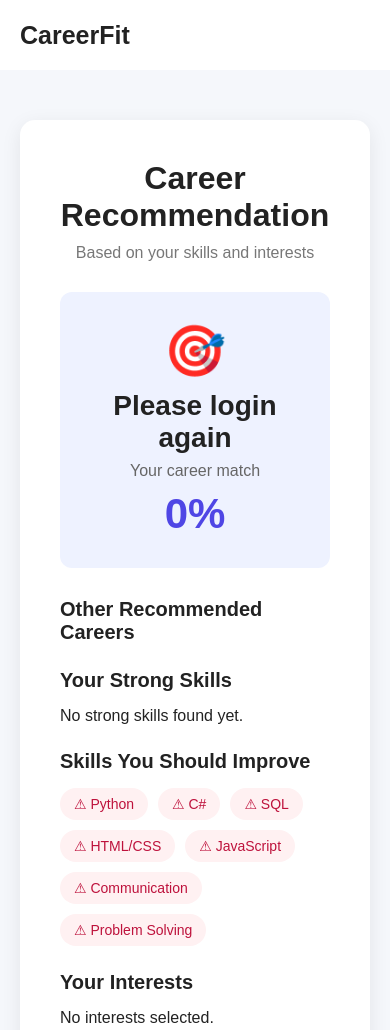
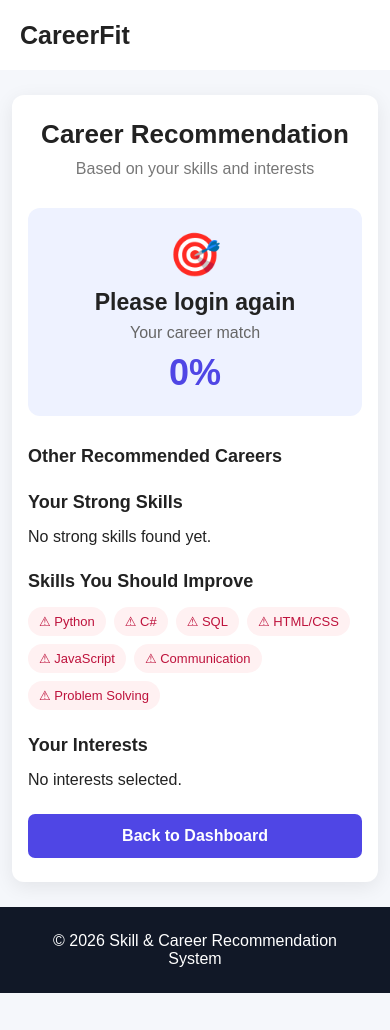
Before and after one commit to DevanshiJaiswal01/CareerFit, a plain HTML site: page recommendation.html in a window 390 px wide. Shown: the top 1030 px of the page. After the commit the page ends 993 px from the top, so only its background shows below. Drawn offline with Linux system fonts and the light colour scheme.

Commit message:
Improve CareerFit mobile responsiveness

```diff
--- a/style.css
+++ b/style.css
@@ -1019,3 +1019,78 @@ font-size: 14px;
 
 
 }
+
+
+/* =========================
+   MOBILE RESPONSIVE DESIGN
+========================= */
+
+@media screen and (max-width: 600px) {
+
+    .recommendation-section {
+        min-height: auto;
+        padding: 25px 12px;
+    }
+
+    .recommendation-box {
+        padding: 24px 16px;
+        border-radius: 12px;
+    }
+
+    .recommendation-box h1 {
+        font-size: 26px;
+    }
+
+    .career-result {
+        padding: 22px 14px;
+    }
+
+    .career-icon {
+        font-size: 42px;
+    }
+
+    .career-result h2 {
+        font-size: 23px;
+    }
+
+    .match-score {
+        font-size: 36px;
+    }
+
+    .result-section h3 {
+        font-size: 18px;
+    }
+
+    .skill-list,
+    .interest-list {
+        gap: 8px;
+    }
+
+    .skill-tag,
+    .weak-tag,
+    .interest-tag {
+        font-size: 13px;
+        padding: 7px 11px;
+        overflow-wrap: anywhere;
+    }
+
+    .interest-card {
+        gap: 10px;
+        padding: 14px 12px;
+        align-items: flex-start;
+    }
+
+    .interest-icon {
+        font-size: 25px;
+        width: 35px;
+        flex-shrink: 0;
+    }
+
+    .interest-content strong {
+        font-size: 15px;
+    }
+
+    .interest-content small {
+        font-size: 13px;
+    }
+}
```
